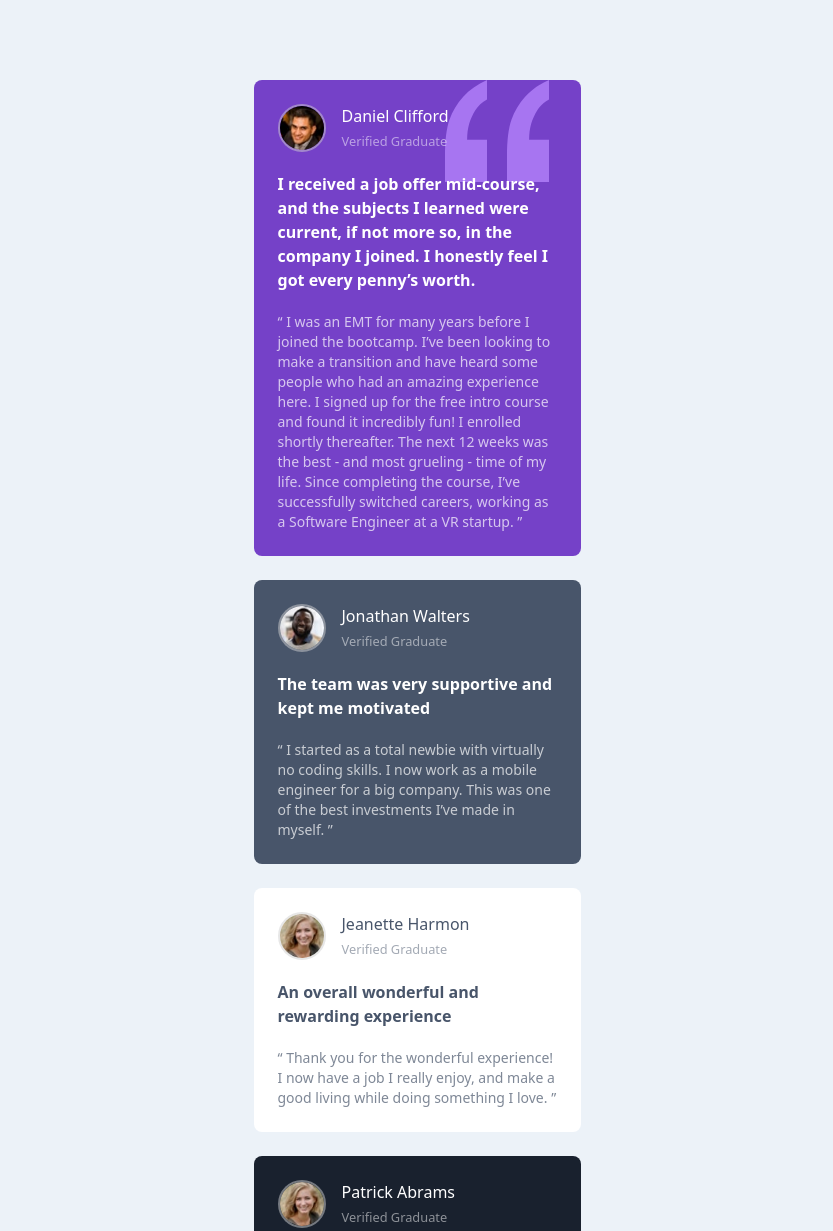
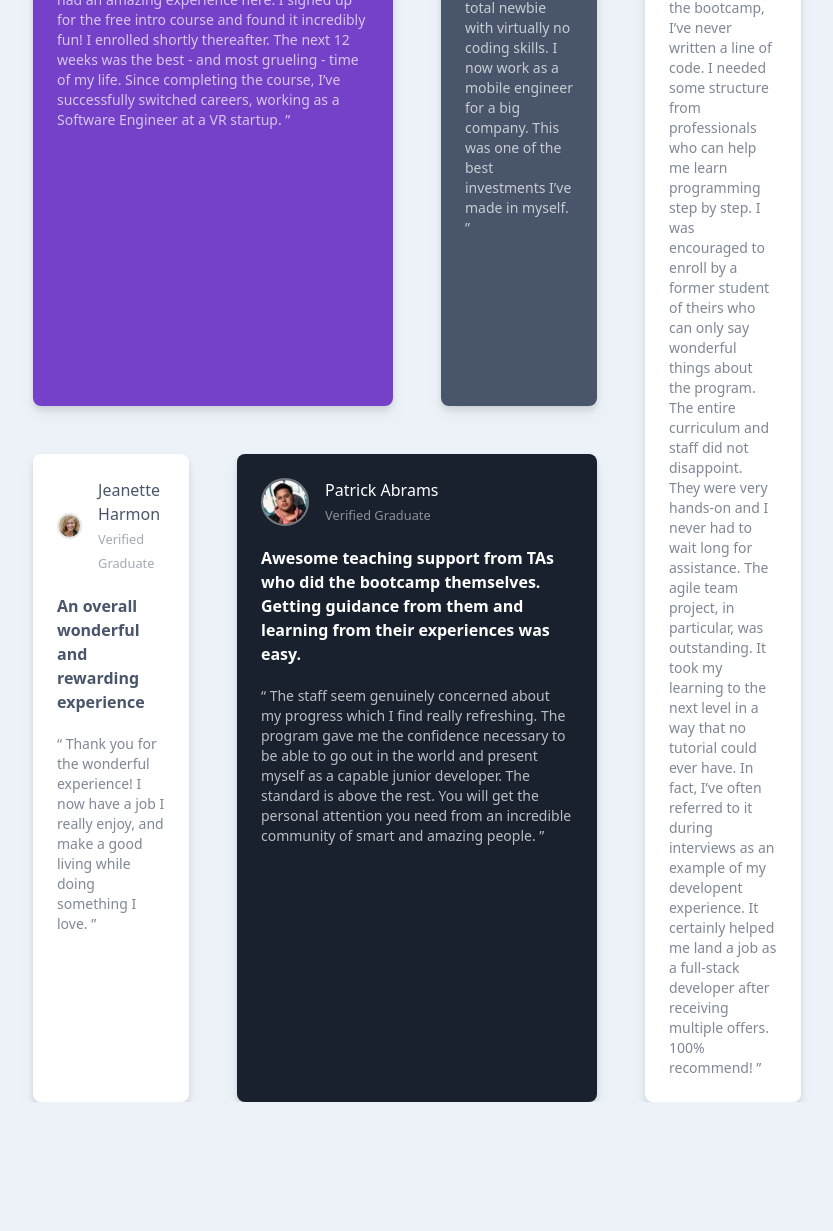
Before and after one commit to AhanafVai/Testimonials_grid_section, a website: page index.html in a window 1280 px wide. Shown: the top 1231 px of the page, without its empty margins (223-1056 px from the left). After the commit the page ends 1102 px from the top, so only its background shows below. Drawn offline with Linux system fonts and the light colour scheme.

Commit message:
documenting readme

```diff
--- a/index.html
+++ b/index.html
@@ -21,11 +21,11 @@
   <body class="bg-lightGrayishBlue">
     <main>
       <!-- card Container -->
-      <div class="container mx-auto my-20">
+      <div
+        class="container mx-auto my-20 h-screen md:my-0 md:px-20 md:content-center md:grid md:grid-cols-4">
         <!-- card Daniel Clifford -->
-
         <div
-          class="m-6 p-6 max-w-sm rounded-lg bg-moderateViolet bg-[url('/images/bg-pattern-quotation.svg')] bg-no-repeat bg-[top_right_2rem]">
+          class="m-6 p-6 max-w-sm rounded-lg bg-moderateViolet bg-[url('/images/bg-pattern-quotation.svg')] bg-no-repeat drop-shadow-lg bg-[top_right_2rem] md:bg-[top_right_4rem] md:col-span-2 md:max-w-full md:order-first">
           <!-- card Header -->
           <section class="pb-5 flex items-center space-x-4">
             <figure>
@@ -59,7 +59,8 @@
         </div>
 
         <!-- card Jonathan Walters -->
-        <div class="m-6 p-6 max-w-sm rounded-lg bg-veryDarkGrayishBlue">
+        <div
+          class="m-6 p-6 max-w-sm rounded-lg bg-veryDarkGrayishBlue drop-shadow-lg md:order-2">
           <!-- card Header -->
           <section class="pb-5 flex items-center space-x-4">
             <figure>
@@ -87,7 +88,8 @@
         </div>
 
         <!-- card  Jeanette Harmon -->
-        <div class="m-6 p-6 max-w-sm rounded-lg bg-White">
+        <div
+          class="m-6 p-6 max-w-sm rounded-lg bg-White drop-shadow-lg md:order-4">
           <!-- card Header -->
           <section class="pb-5 flex items-center space-x-4">
             <figure>
@@ -118,13 +120,14 @@
         </div>
 
         <!-- card    Patrick Abrams -->
-        <div class="m-6 p-6 max-w-sm rounded-lg bg-veryDarkBlackishBlue">
+        <div
+          class="m-6 p-6 max-w-sm rounded-lg bg-veryDarkBlackishBlue drop-shadow-lg md:col-span-2 md:max-w-full md:order-last">
           <!-- card Header -->
           <section class="pb-5 flex items-center space-x-4">
             <figure>
               <img
                 class="w-12 rounded-full border-2 border-lightGray border-opacity-50"
-                src="images/image-jeanette.jpg"
+                src="images/image-patrick.jpg"
                 alt="jonathan" />
             </figure>
             <article>
@@ -151,7 +154,8 @@
         </div>
 
         <!-- card    Kira Whittle -->
-        <div class="m-6 p-6 max-w-sm rounded-lg bg-White">
+        <div
+          class="m-6 p-6 max-w-sm rounded-lg bg-White drop-shadow-lg md:row-span-2 md:max-w-full md:order-3">
           <!-- card Header -->
           <section class="pb-5 flex items-center space-x-4">
             <figure>
--- a/tailwind.config.js
+++ b/tailwind.config.js
@@ -2,7 +2,9 @@ module.exports = {
   content: ['./*.html'],
   theme: {
     screens: {
-      md: '375px',
+      sm: '480px',
+      md: '768px',
+      lg: '976px',
       xl: '1440px'
     },
     extend: {
```
Also changed, not shown: README.md, css/style.css, screenshots/testimonial grid desktop.png (added), screenshots/testimonial grid mobile.png (added), 1 other file.
